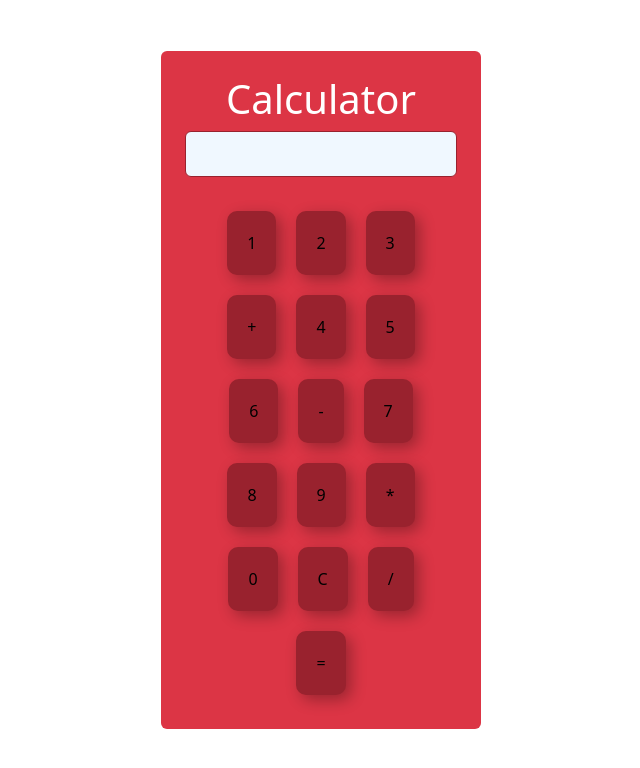
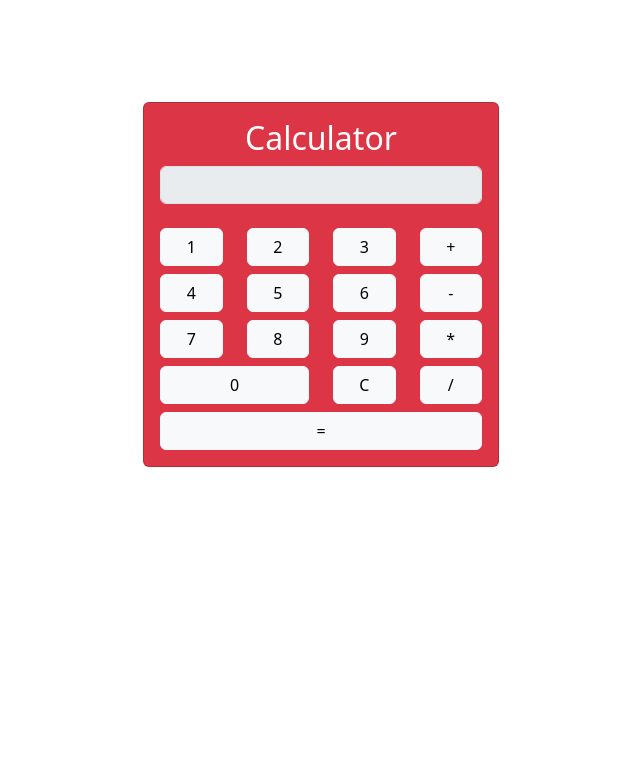
Before and after one commit to Gauravmishra-tempting/Calculator, a React (Create React App) app: page / in a window 1280 px wide. Shown: the top 768 px of the page, without its empty margins (319-959 px from the left). Built offline with nearby package versions, Linux system fonts and the light colour scheme.

Commit message:
add new code calculator

```diff
--- a/public/index.html
+++ b/public/index.html
@@ -24,7 +24,7 @@
       work correctly both with client-side routing and a non-root public URL.
       Learn how to configure a non-root public URL by running `npm run build`.
     -->
-    <title>React App</title>
+    <title>Calculator</title>
   </head>
   <body>
     <noscript>You need to enable JavaScript to run this app.</noscript>
--- a/src/components/pages/Calculator.jsx
+++ b/src/components/pages/Calculator.jsx
@@ -1,7 +1,7 @@
-import React, {useState} from 'react';
+import React, { useState } from 'react';
 
 const Calculator = () => {
-    const [input , setInput] = useState("");
+  const [input, setInput] = useState("");
 
   const handleClick = (value) => {
     setInput(input + value);
@@ -16,40 +16,82 @@ const Calculator = () => {
     }
   }
 
-
   const clearInput = () => {
     setInput("");
-
   }
 
   return (
     <>
-  <div className="container calculator text-bg-danger p-4 text-center align-items-center rounded"
-  style={{width:"25%", marginTop:"4%"}}>
-    <div className="display">
-        <h1>Calculator</h1>
-      <input type="text" value={input} disabled />
+      <div className="container" style={{marginTop: "8%"}}>
+        <div className="row justify-content-center">
+          <div className="col-md-4">
+            <div className="card text-bg-danger">
+              <div className="card-body">
+                <h2 className="card-title text-center">Calculator</h2>
+                <input type="text" value={input} disabled className="form-control" />
+                <div className="mt-4">
+                  <div className="row">
+                    <div className="col-3">
+                      <button onClick={() => handleClick("1")} type='button' className='btn btn-light w-100'>1</button>
                     </div>
-    <div className='button mt-4'>
-       <button onClick={() => handleClick("1")} type='button' className='button-color'>1</button>
-       <button onClick={() => handleClick("2")} type='button' className='button-color'>2</button>
-       <button onClick={() => handleClick("3")} type='button' className='button-color'>3</button>
-       <button onClick={() => handleClick("+")} type='button' className='button-color'>+</button>
-
-       <button onClick={() => handleClick("4")} type='button' className='button-color'>4</button>
-       <button onClick={() => handleClick("5")} type='button' className='button-color'>5</button>
-       <button onClick={() => handleClick("6")} type='button' className='button-color'>6</button>
-       <button onClick={() => handleClick("-")} type='button' className='button-color'>-</button>
-
-       <button onClick={() => handleClick("7")} type='button' className='button-color'>7</button>
-       <button onClick={() => handleClick("8")} type='button' className='button-color'>8</button>
-       <button onClick={() => handleClick("9")} type='button' className='button-color'>9</button>
-       <button onClick={() => handleClick("*")} type='button' className='button-color'>*</button>
-
-       <button onClick={() => handleClick("0")} type='button' className='button-color'>0</button>
-       <button onClick={clearInput} type='button' className='button-color'>C</button>
-       <button onClick={() => handleClick("/")} type='button' className='button-color'>/</button>
-       <button onClick={calculateResult} type='button' className='button-color'>=</button>
+                    <div className="col-3">
+                      <button onClick={() => handleClick("2")} type='button' className='btn btn-light w-100'>2</button>
+                    </div>
+                    <div className="col-3">
+                      <button onClick={() => handleClick("3")} type='button' className='btn btn-light w-100'>3</button>
+                    </div>
+                    <div className="col-3">
+                      <button onClick={() => handleClick("+")} type='button' className='btn btn-light w-100'>+</button>
+                    </div>
+                  </div>
+                  <div className="row mt-2">
+                    <div className="col-3">
+                      <button onClick={() => handleClick("4")} type='button' className='btn btn-light w-100'>4</button>
+                    </div>
+                    <div className="col-3">
+                      <button onClick={() => handleClick("5")} type='button' className='btn btn-light w-100'>5</button>
+                    </div>
+                    <div className="col-3">
+                      <button onClick={() => handleClick("6")} type='button' className='btn btn-light w-100'>6</button>
+                    </div>
+                    <div className="col-3">
+                      <button onClick={() => handleClick("-")} type='button' className='btn btn-light w-100'>-</button>
+                    </div>
+                  </div>
+                  <div className="row mt-2">
+                    <div className="col-3">
+                      <button onClick={() => handleClick("7")} type='button' className='btn btn-light w-100'>7</button>
+                    </div>
+                    <div className="col-3">
+                      <button onClick={() => handleClick("8")} type='button' className='btn btn-light w-100'>8</button>
+                    </div>
+                    <div className="col-3">
+                      <button onClick={() => handleClick("9")} type='button' className='btn btn-light w-100'>9</button>
+                    </div>
+                    <div className="col-3">
+                      <button onClick={() => handleClick("*")} type='button' className='btn btn-light w-100'>*</button>
+                    </div>
+                  </div>
+                  <div className="row mt-2">
+                    <div className="col-6">
+                      <button onClick={() => handleClick("0")} type='button' className='btn btn-light w-100'>0</button>
+                    </div>
+                    <div className="col-3">
+                      <button onClick={clearInput} type='button' className='btn btn-light w-100'>C</button>
+                    </div>
+                    <div className="col-3">
+                      <button onClick={() => handleClick("/")} type='button' className='btn btn-light w-100'>/</button>
+                    </div>
+                  </div>
+                  <div className="row mt-2">
+                    <div className="col-12">
+                      <button onClick={calculateResult} type='button' className='btn btn-light w-100'>=</button>
+                    </div>
+                  </div>
+                </div>
+              </div>
+            </div>
+          </div>
         </div>
       </div>
     </>
```
Also changed, not shown: public/manifest.json, src/App.css (line endings or trailing spaces). Lines whose indentation alone changed are shown as unchanged.
